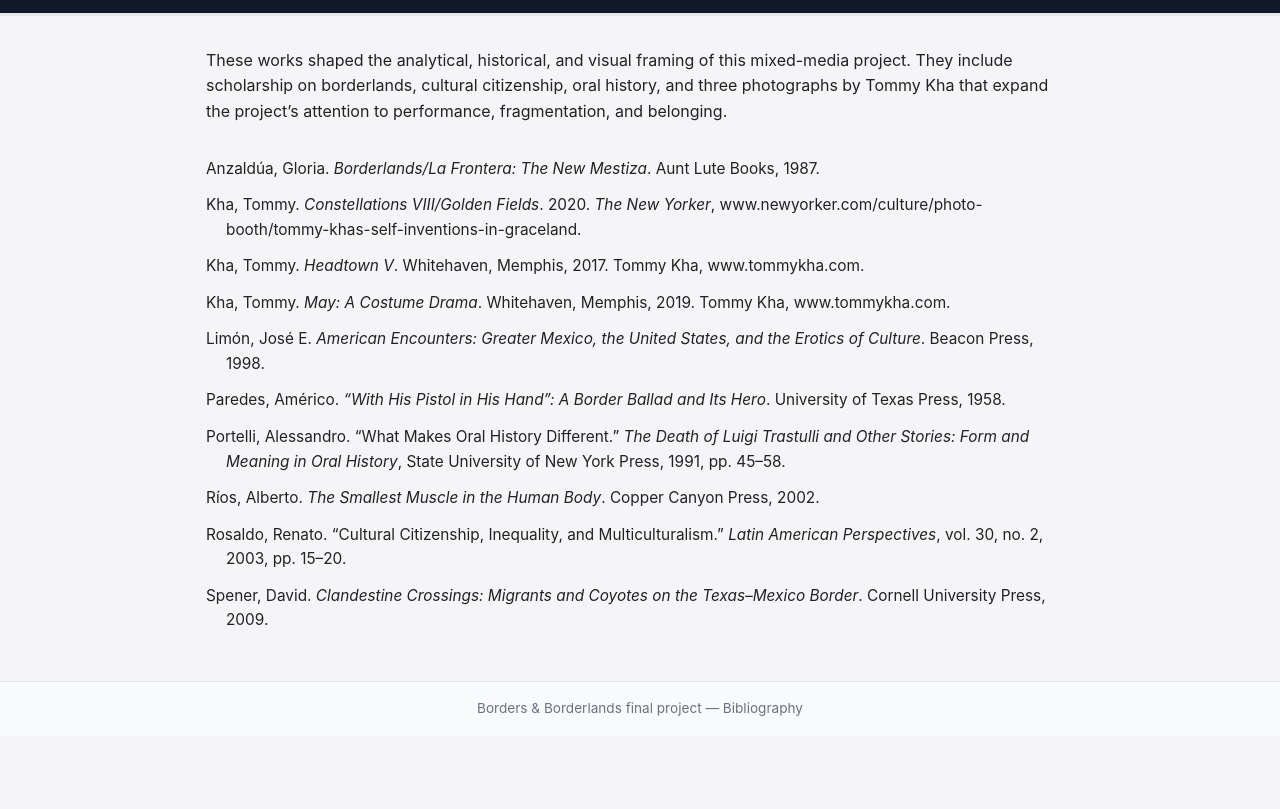
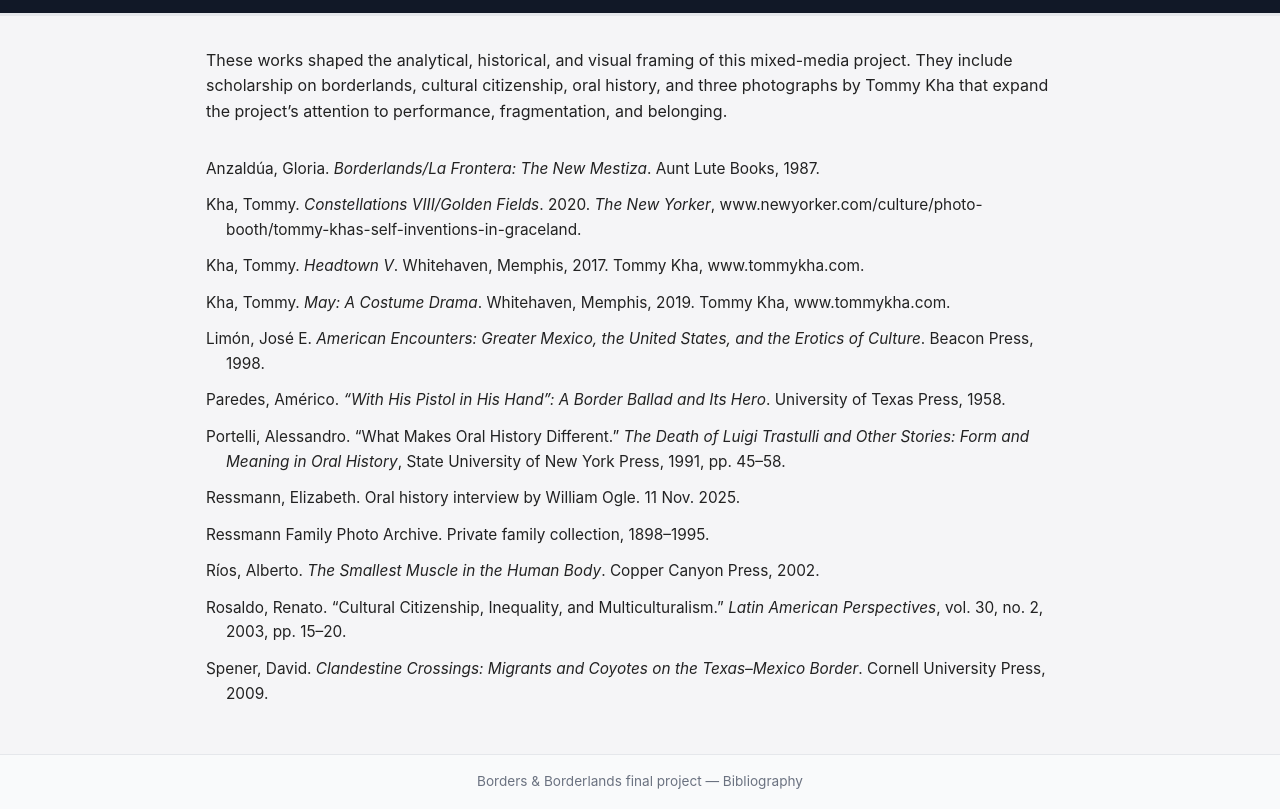
Before and after one commit to wogle06/borderlands-mas-o-menos, a plain HTML site: page bibliography.html in a window 1280 px wide. Shown: the part 109-918 px from the top of the page. Before the commit the page ends 845 px from the top, so only its background shows below. Drawn offline with Linux system fonts and the light colour scheme.

Commit message:
Update bibliography with MLA entries and alphabetization

```diff
--- a/bibliography.html
+++ b/bibliography.html
@@ -69,6 +69,14 @@
       </p>
 
       <p class="bib-entry">
+        Ressmann, Elizabeth. Oral history interview by William Ogle. 11 Nov. 2025.
+      </p>
+
+      <p class="bib-entry">
+        Ressmann Family Photo Archive. Private family collection, 1898–1995.
+      </p>
+
+      <p class="bib-entry">
         Ríos, Alberto. <em>The Smallest Muscle in the Human Body</em>.
         Copper Canyon Press, 2002.
       </p>
```
